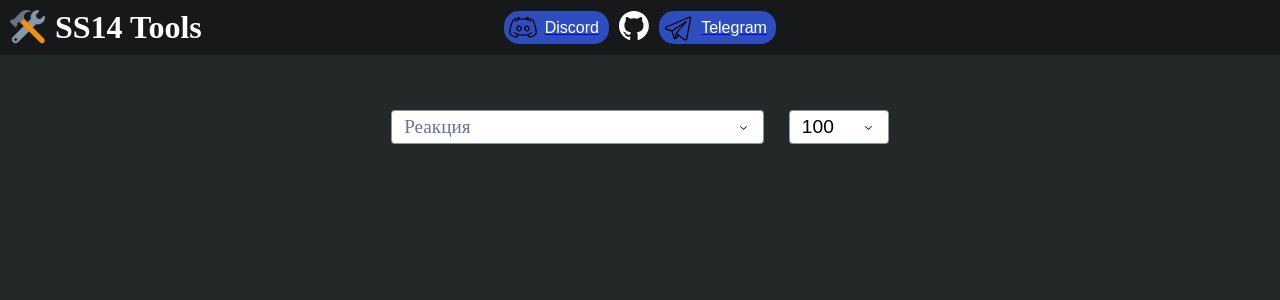
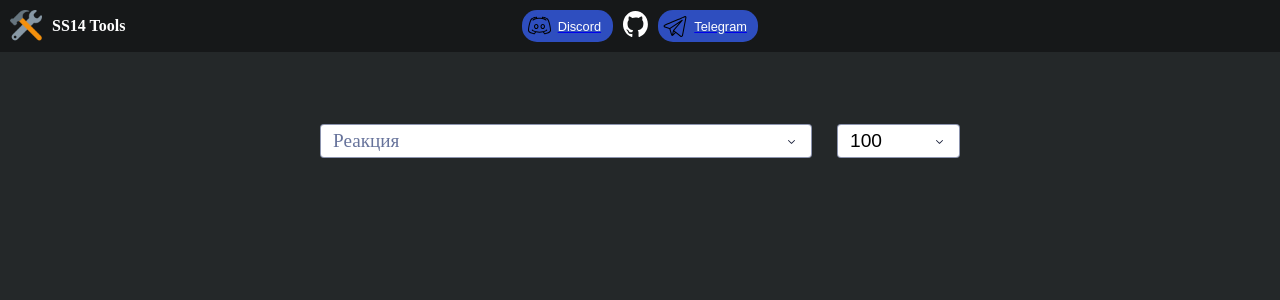
Before and after one commit to Justuser3310/ss14_chemistry_site, a Flask app: page / in a window 1280 px wide. Shown: the top 300 px of the page. Run offline with Flask 3, Linux system fonts and the light colour scheme.

Commit message:
Ещё более адаптировано для телефона, пока кнопки не идеальны

```diff
--- a/assets/style.css
+++ b/assets/style.css
@@ -7,6 +7,8 @@ body {
 .Select {
 	background-color: rgb(27, 29, 30);
 	color: #fff;
+	font-family: 'Mulish', sans-serif;
+	font-size: 2vh;
 }
 .Select-input > input {
 	color: #fff;
@@ -18,6 +20,7 @@ body {
   background-color: rgb(25, 25, 25) !important;
 	color: #fff;
 	font-family: 'Mulish', sans-serif;
+	font-size: 2vh;
 }
 .Select-menu-outer {
 	background-color: rgb(27, 29, 30);
@@ -30,9 +33,11 @@ body {
 
 .Select-value {
 	font-family: 'Mulish', sans-serif;
+	font-size: 2vh;
 }
 .Select-placeholder {
 	font-family: 'Mulish', sans-serif;
+	font-size: 2vh;
 }
 
 
@@ -44,6 +49,23 @@ body {
 	flex-direction: row;
 	justify-content: flex-start;
 }
+
+.logo {
+	padding: 10px;
+	width: 4vh;0
+}
+.git_logo {
+	width: 3.2vh;
+}
+.soc_logo {
+	width: 3.2vh;
+}
+
+.react_vol_out {
+	padding-top: 10vh;
+	width: 80vh;
+}
+
 
 /* Иконка + текст слева в панели */
 .img_text_panel {
@@ -73,7 +95,8 @@ body {
   padding-left: 1%;
   padding-right: 4%;
 	align-items: center;
-	height: 60%;
+/*	height: 60%; */
+	height: 4vh;
 	max-height: 35px;
 }
 /* Текст социалок */
@@ -81,6 +104,6 @@ body {
   color: white;
   text-decoration: auto;
   padding-left: 8%;
-	font-size: 1rem;
+	font-size: 1.6vh;
 	font-family: 'Mulish', sans-serif;
 }
--- a/site.py
+++ b/site.py
@@ -24,21 +24,21 @@ app.index_string = '''
 <div class="panel">
 
 <div class=img_text_panel>
-	<img height="auto" src="assets/favicon.ico" style="padding: 10px;" width="35px">
-	<div style="color: rgb(255, 255, 255); font-weight: bold; font-size: 4vh;">SS14 Tools</div>
+	<img height="auto" src="assets/favicon.ico" class="logo">
+	<div style="color: rgb(255, 255, 255); font-weight: bold; font-size: 2vh;">SS14 Tools</div>
 </div>
 
 <div class=soc_buttons>
 
 <a href="https://discord.gg/VxHbM3cedQ" target="_blank" class="socials">
-	<img src="assets/discord.svg" height="auto" width="30px">
+	<img src="assets/discord.svg" class="soc_logo">
 	<p class="soc_text">Discord</p>
 </a>
 <a href="https://github.com/Justuser3310/ss14_chemistry_site" target="_blank">
-	<img src="assets/github-mark-white.svg" height="auto" width="30px">
+	<img src="assets/github-mark-white.svg" class="git_logo">
 </a>
 <a href="https://t.me/ss14tools" target="_blank" class="socials">
-	<img src="assets/telegram.svg" height="auto" width="30px">
+	<img src="assets/telegram.svg" class="soc_logo">
 	<p class="soc_text">Telegram</p>
 </a>
 
@@ -109,9 +109,10 @@ html.Div([
 	# Вывод
 	html.Div(id='output', style={'text-align': 'center', 'padding-left': '15%', 'padding-right': '15%'})
 
-], style={'padding': '5%', 'margin-left': '25vw', 'margin-right': '25vw'})
+], className="react_vol_out")
+#], style={'padding': '5%', 'margin-left': '25vw', 'margin-right': '25vw'})
 
-])
+], style={'justify-content': 'center', 'display': 'flex'})
 # vh - высота окна, vw - ширина окна
 #
 # 'background-color': '#242829',
@@ -158,5 +159,5 @@ def update_output(reaction, amount):
 
 
 if __name__ == '__main__':
-	app.run(debug=True)
-#	app.run(debug=False)
+#	app.run(debug=True)
+	app.run(debug=False)
```
